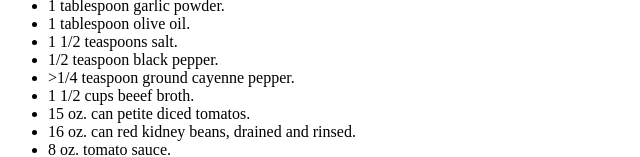
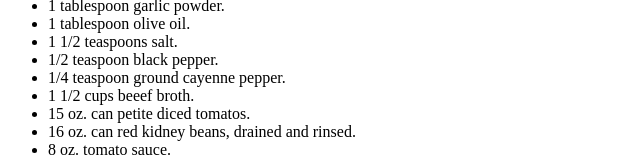
Before and after one commit to minhle4/odin-recipes, a plain HTML site: page recipes/chili.html in a window 1280 px wide. Shown: the part 647-804 px from the top of the page, 0-640 px from the left. Drawn offline with Linux system fonts and the light colour scheme.

Commit message:
<fix> remove extra bracket on line 20

```diff
--- a/recipes/chili.html
+++ b/recipes/chili.html
@@ -21,7 +21,7 @@
              <li>1 tablespoon olive oil.</li>
              <li>1 1/2 teaspoons salt.</li>
              <li>1/2 teaspoon black pepper.</li>
-             <li>>1/4 teaspoon ground cayenne pepper.</li>
+             <li>1/4 teaspoon ground cayenne pepper.</li>
              <li>1 1/2 cups beeef broth.</li>
              <li>15 oz. can petite diced tomatos.</li>
              <li>16 oz. can red kidney beans, drained and rinsed.</li>
```
